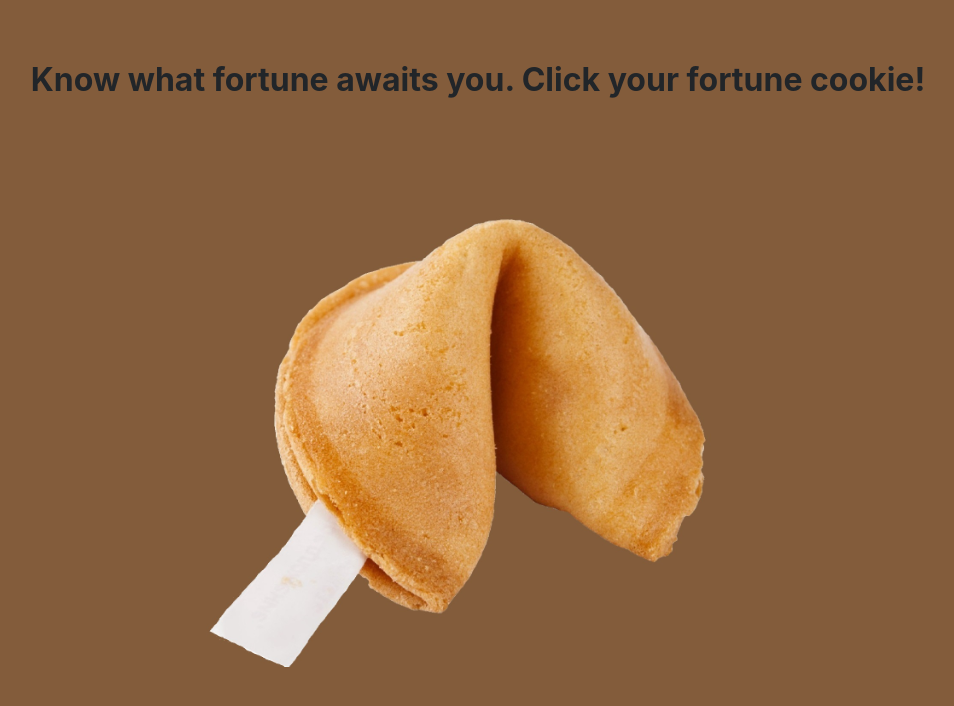
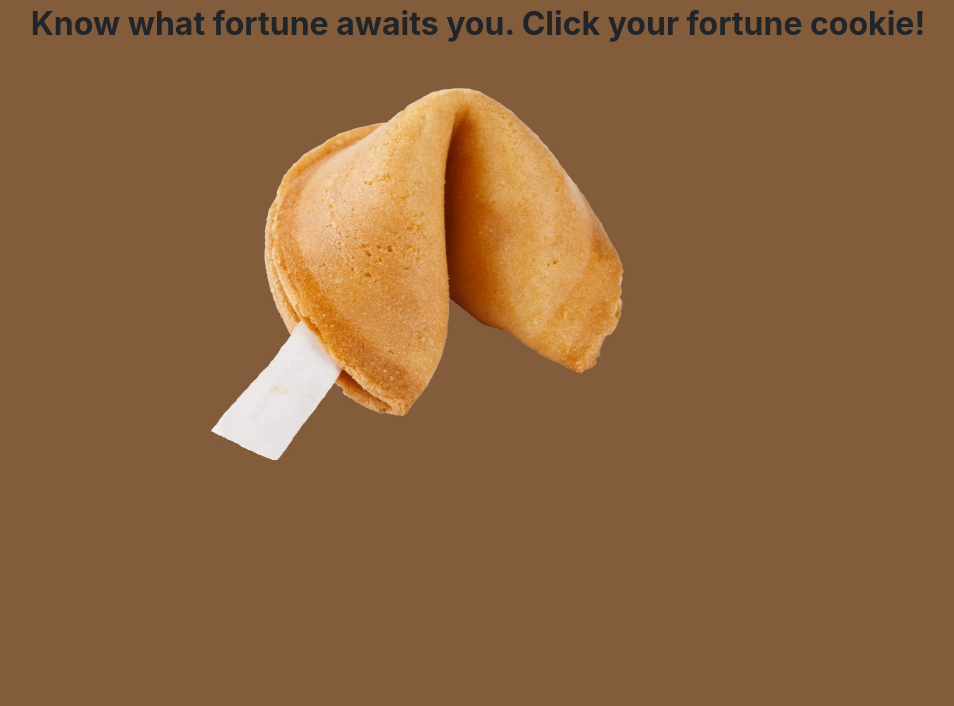
Before and after one commit to jrsinel/exam2-fortune-cookie, a Django app: page / in a window 1280 px wide. Shown: the top 706 px of the page, without its empty margins (162-1116 px from the left). Run offline with Django 3.2, Linux system fonts and the light colour scheme; some libraries are stand-ins or nearby versions.

Commit message:
modified CSS for home

```diff
--- a/fortune_cookie/static/css/project.css
+++ b/fortune_cookie/static/css/project.css
@@ -18,23 +18,33 @@ body {
   background-color: #835C3B;
 }
 
+/* homepage */
+
 .title {
   text-align: center;
   font-weight: bold;
   font-size: 200%;
-  margin-top: 5%;
+  margin: 0 auto;
+}
+
+.cookie_div {
+  margin-top: 20%;
+  margin-left: 40%;
+  float: top;
+  height: 40%;
+  width: 60%;
 }
 
 .cookie {
-  position: absolute;
-  margin-top: 3%;
-  top: 50%;
-  left: 50%;
-  width: 50%; /* you can use % */
-  height: auto;
-  overflow: hidden;
+  position: relative;
+  margin-left: auto;
+	margin-right: auto;
+	display: block;
+  width: 80%; /* you can use % */
   animation: animate linear 5s infinite;
 }
+
+/* result page */
 
 .result_text {
   text-align: center;
@@ -72,10 +82,6 @@ body {
   text-align: center;
 }
 
-.cookie_div {
-  text-align: center;
-}
-
 @keyframes animate {
   0% {
     transform: translate(-50%, -50%) skewY(5deg);
--- a/fortune_cookie/templates/pages/home.html
+++ b/fortune_cookie/templates/pages/home.html
@@ -3,7 +3,10 @@
 
 {% block content %}
 <div class="title">Know what fortune awaits you. Click your fortune cookie!</div>
-<a href="{% url 'result' %}">
-  <img class="cookie" src="{% static 'images/FORTUNE-COOKIE.jpg' %}" alt="Fortune cookie">
-</a>
+
+<div class="cookie_div">
+  <a href="{% url 'result' %}">
+    <img class="cookie" src="{% static 'images/FORTUNE-COOKIE.jpg' %}" alt="Fortune cookie">
+  </a>
+</div>
 {% endblock content %}
```
